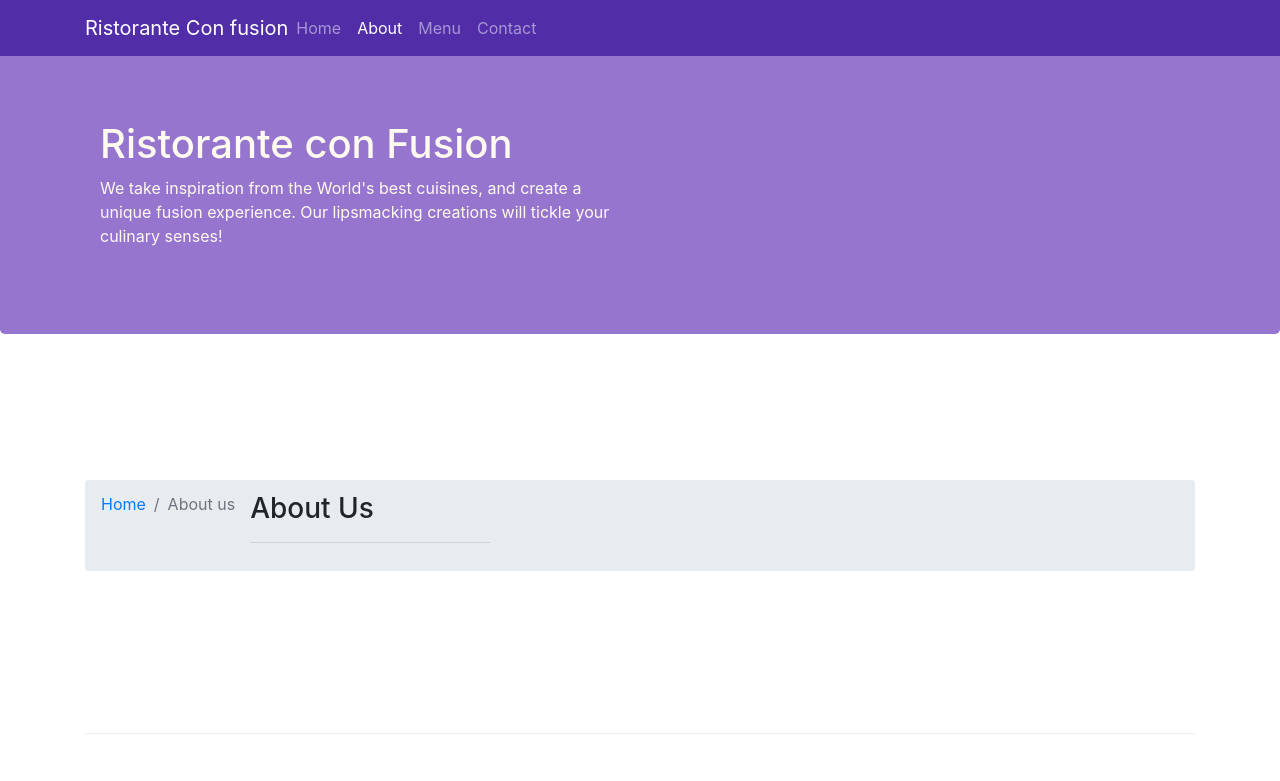
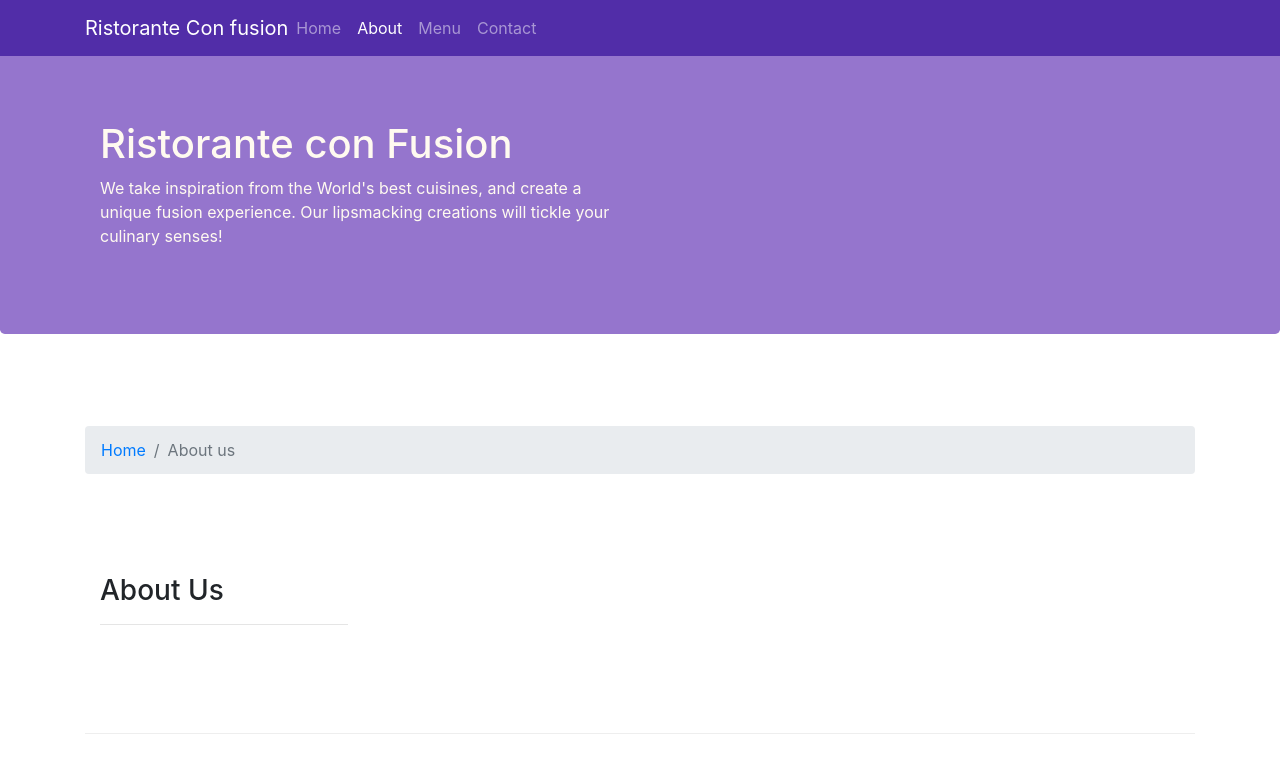
Before and after one commit to voxovoxo/bootstrap, a website: page aboutus.html in a window 1280 px wide. Shown: the top 781 px of the page. Drawn offline with nearby package versions, Linux system fonts and the light colour scheme.

Commit message:
navbar and breadcrumbs

```diff
--- a/aboutus.html
+++ b/aboutus.html
@@ -49,7 +49,9 @@
         <div class = "row row-content align-items-center">
             <ol class="col-12 breadcrumb">
                  <li class="breadcrumb-item"><a href="./index.html">Home</a></li>
-                 <li class="breadcrumb-item active">About us</li>            <div class="col-12 col-sm-4 order-sm-last col-md-3">
+                 <li class="breadcrumb-item active">About us</li>
+            </ol>
+                 <div class="col-12 col-sm-4 order-sm-last col-md-3">
                <h3>About Us</h3>
                <hr>
             </div>
```
